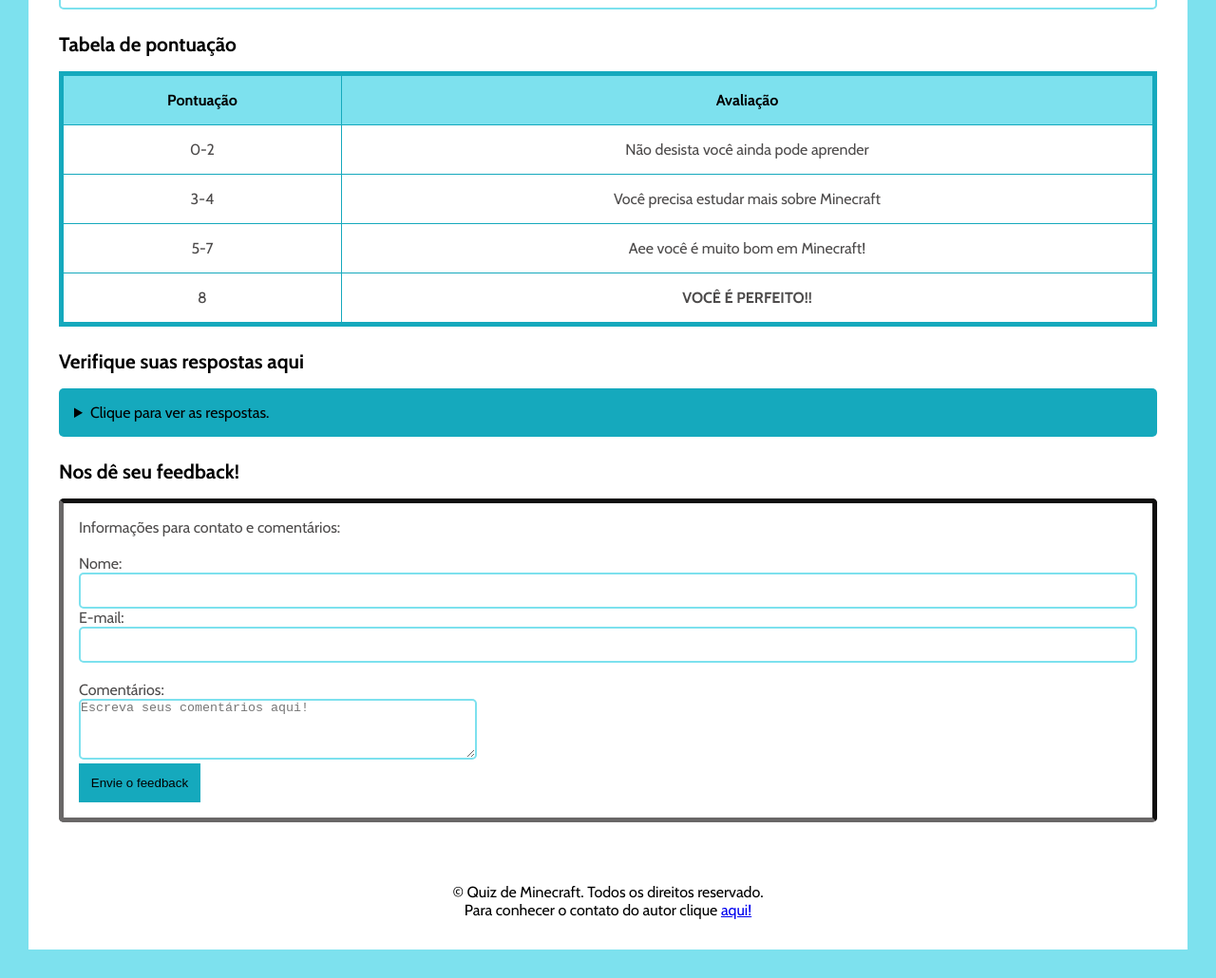
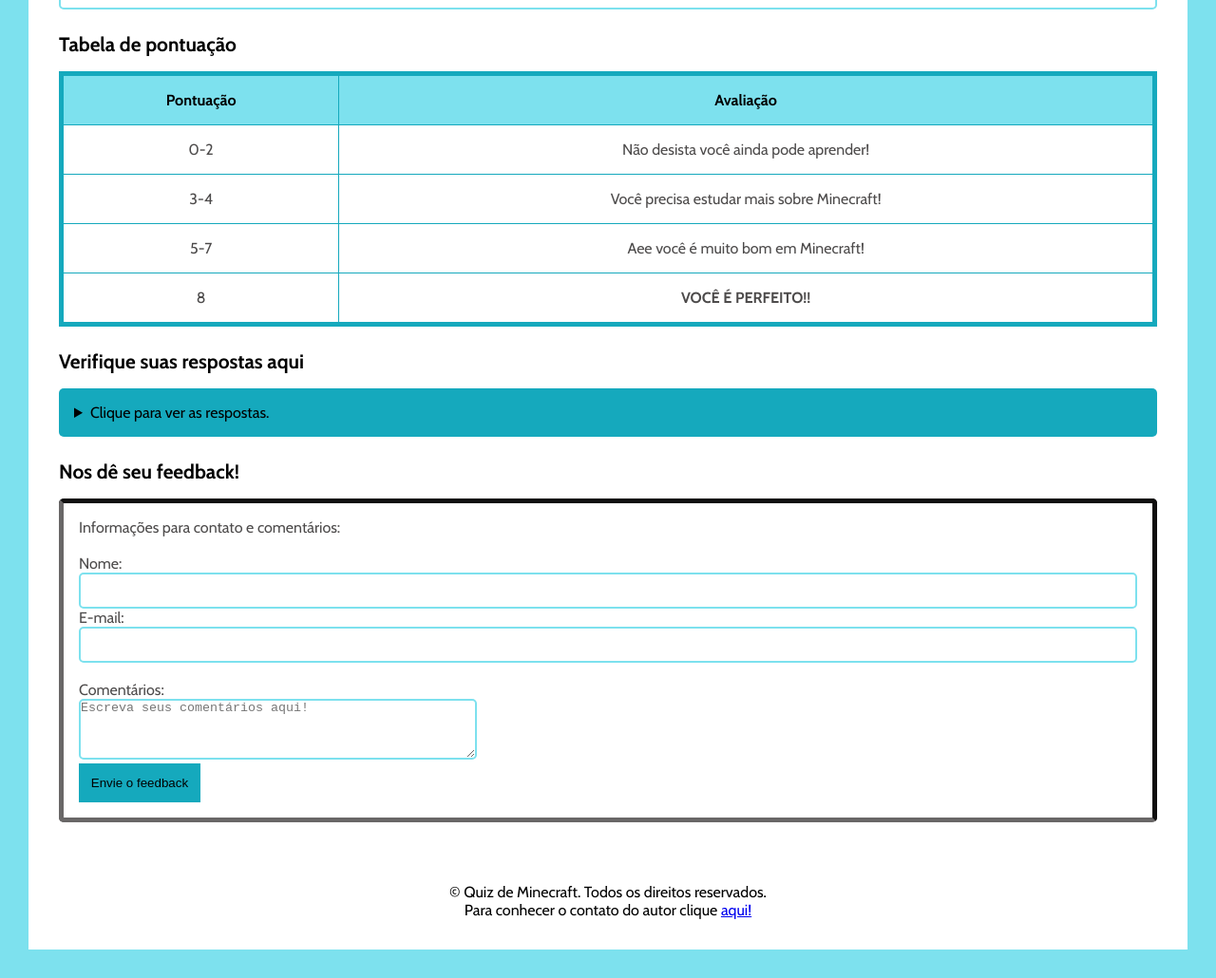
Before and after one commit to Kaueth/Meu-site-teste, a plain HTML site: page index.html in a window 1280 px wide. Shown: the part 1547-2577 px from the top of the page at 95% size. Drawn offline with nearby package versions, Linux system fonts and the light colour scheme.

Commit message:
Update index.html

```diff
--- a/index.html
+++ b/index.html
@@ -152,12 +152,12 @@
                     <tbody>
                         <tr>
                             <td>0-2</td>
-                            <td>Não desista você ainda pode aprender</td>
+                            <td>Não desista você ainda pode aprender!</td>
                         </tr>
 
                         <tr>
                             <td>3-4</td>
-                            <td>Você precisa estudar mais sobre Minecraft</td>
+                            <td>Você precisa estudar mais sobre Minecraft!</td>
                         </tr>
 
                         <tr>
@@ -216,7 +216,7 @@
 
         </main>
         <footer>
-        <p>&copy Quiz de Minecraft. Todos os direitos reservado.</p>
+        <p>&copy Quiz de Minecraft. Todos os direitos reservados.</p>
         <p>Para conhecer o contato do autor clique <a href="https://www.linkedin.com/in/kauê-dias-395430191/" target="_blank" </a> aqui!</p>
 
         </footer>
```
